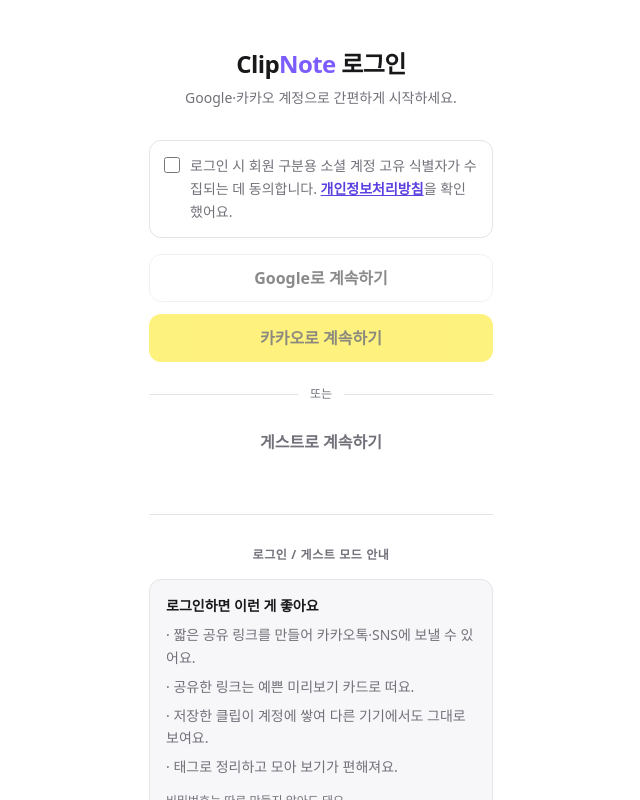
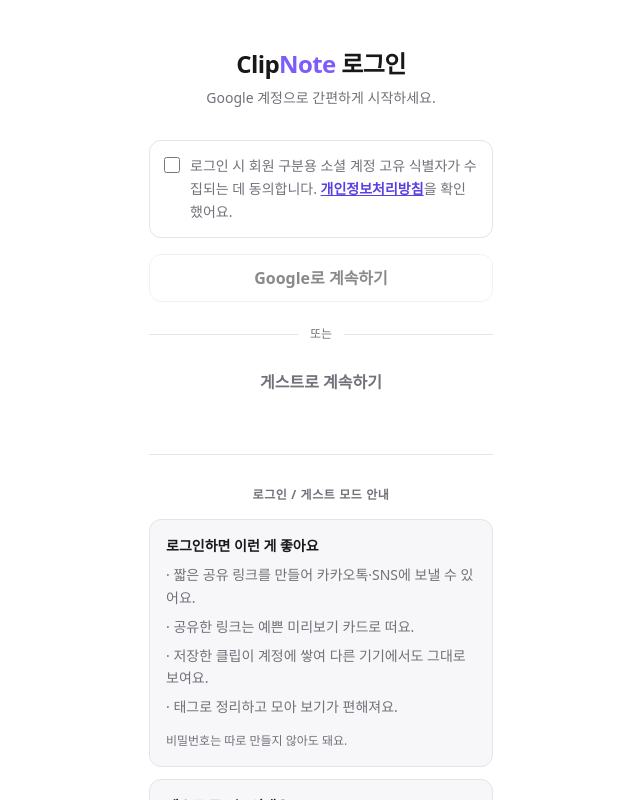
Before and after one commit to mjkang0987/clipnote, a Next.js app: page /login in a window 1280 px wide. Shown: the top 800 px of the page, without its empty margins (319-959 px from the left). Built offline with nearby package versions, Linux system fonts and the light colour scheme; no server answers; a web font is replaced by a local one.

Commit message:
fix: 카카오 로그인 임시 비활성화 (Supabase가 account_email 강제요청, 비즈앱 필요)

```diff
--- a/app/login/page.tsx
+++ b/app/login/page.tsx
@@ -10,18 +10,18 @@
   const [error, setError] = useState<string | null>(null);
   const [agreed, setAgreed] = useState(false);
 
+  // 카카오 로그인 임시 비활성화.
+  // 이유: Supabase 가 카카오에 account_email 을 강제 요청하는데(클라이언트 scope 로 제거 불가),
+  // account_email 은 카카오 "비즈앱" 전환 후에만 켤 수 있어 개인 앱에선 400(KOE205) 이 남는다.
+  // → 비즈앱 전환을 결정하면 true 로 바꿔 재활성화한다. (Supabase issue #36878)
+  const KAKAO_ENABLED = false;
+
   // 콜백에서 로그인 실패로 돌아온 경우(/login?error=...) 안내를 보여줌
   useEffect(() => {
     if (new URLSearchParams(window.location.search).get("error")) {
       setError("로그인이 완료되지 않았어요. 다시 시도해 주세요.");
     }
   }, []);
-
-  // 공급자별 요청 scope. 카카오는 OpenID Connect(openid)로 고유 식별자(sub)만 받는다.
-  // → 동의항목(닉네임·이메일·프로필) 설정/심사 불필요. 로그인 정보 외에는 수집하지 않음.
-  const PROVIDER_SCOPES: Partial<Record<Provider, string>> = {
-    kakao: "openid",
-  };
 
   async function signIn(provider: Provider) {
     if (!agreed) {
@@ -34,10 +34,7 @@
       const supabase = createSupabaseBrowserClient();
       const { error } = await supabase.auth.signInWithOAuth({
         provider,
-        options: {
-          redirectTo: `${window.location.origin}/auth/callback`,
-          scopes: PROVIDER_SCOPES[provider],
-        },
+        options: { redirectTo: `${window.location.origin}/auth/callback` },
       });
       if (error) {
         setError("로그인을 시작하지 못했어요. 잠시 후 다시 시도해 주세요.");
@@ -57,7 +54,9 @@
         Clip<span className="text-brand">Note</span> 로그인
       </h1>
       <p className="mt-2 text-center text-sm text-fg-muted">
-        Google·카카오 계정으로 간편하게 시작하세요.
+        {KAKAO_ENABLED
+          ? "Google·카카오 계정으로 간편하게 시작하세요."
+          : "Google 계정으로 간편하게 시작하세요."}
       </p>
 
       {/* 개인정보 수집·이용 동의 */}
@@ -92,6 +91,7 @@
           {loading === "google" ? "이동 중…" : "Google로 계속하기"}
         </button>
 
+        {KAKAO_ENABLED && (
           <button
             type="button"
             onClick={() => signIn("kakao")}
@@ -100,6 +100,7 @@
           >
             {loading === "kakao" ? "이동 중…" : "카카오로 계속하기"}
           </button>
+        )}
       </div>
 
       {error && (
```
Also changed, not shown: 2 other files (tests, documents, lock files or other folders). Lines whose indentation alone changed are shown as unchanged.
